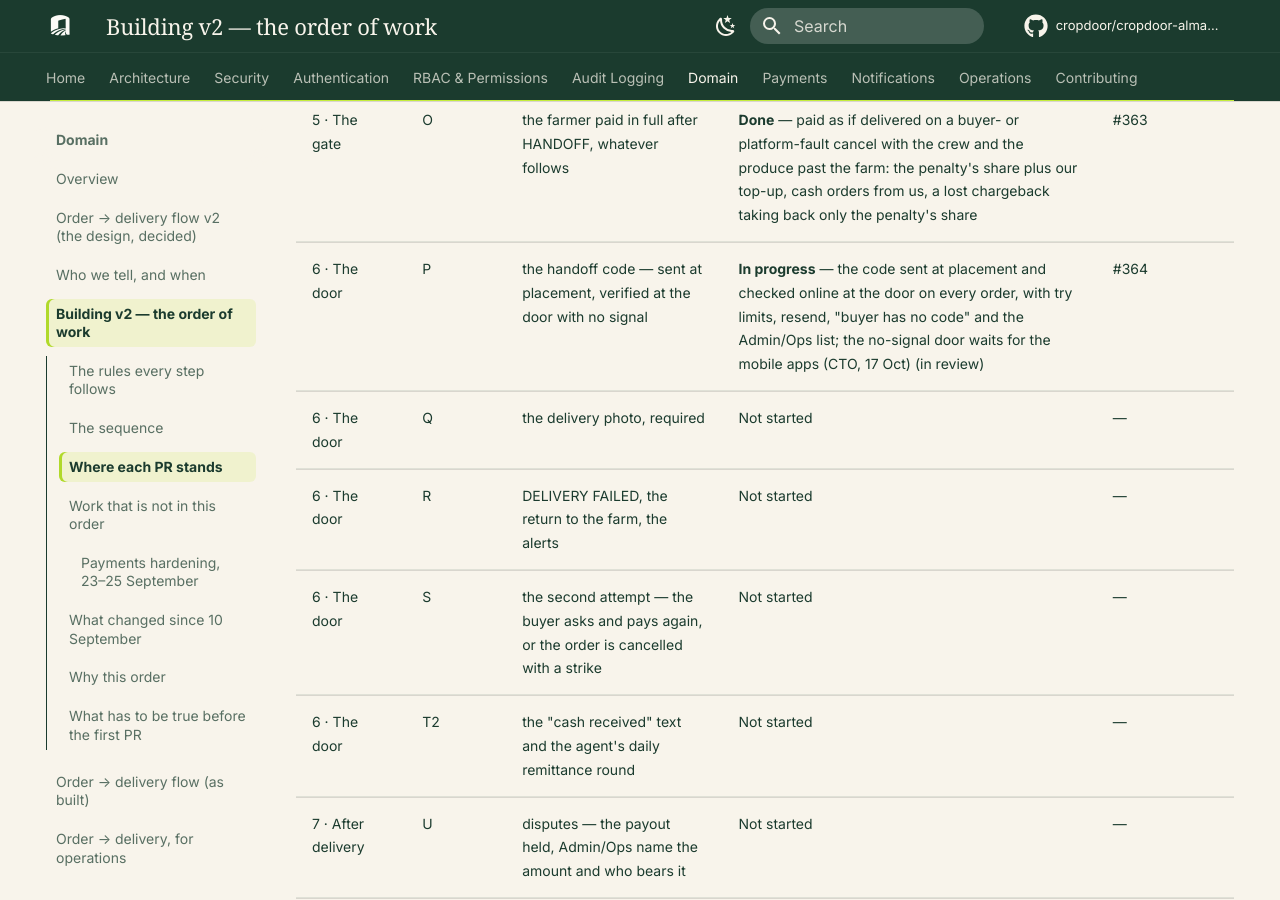
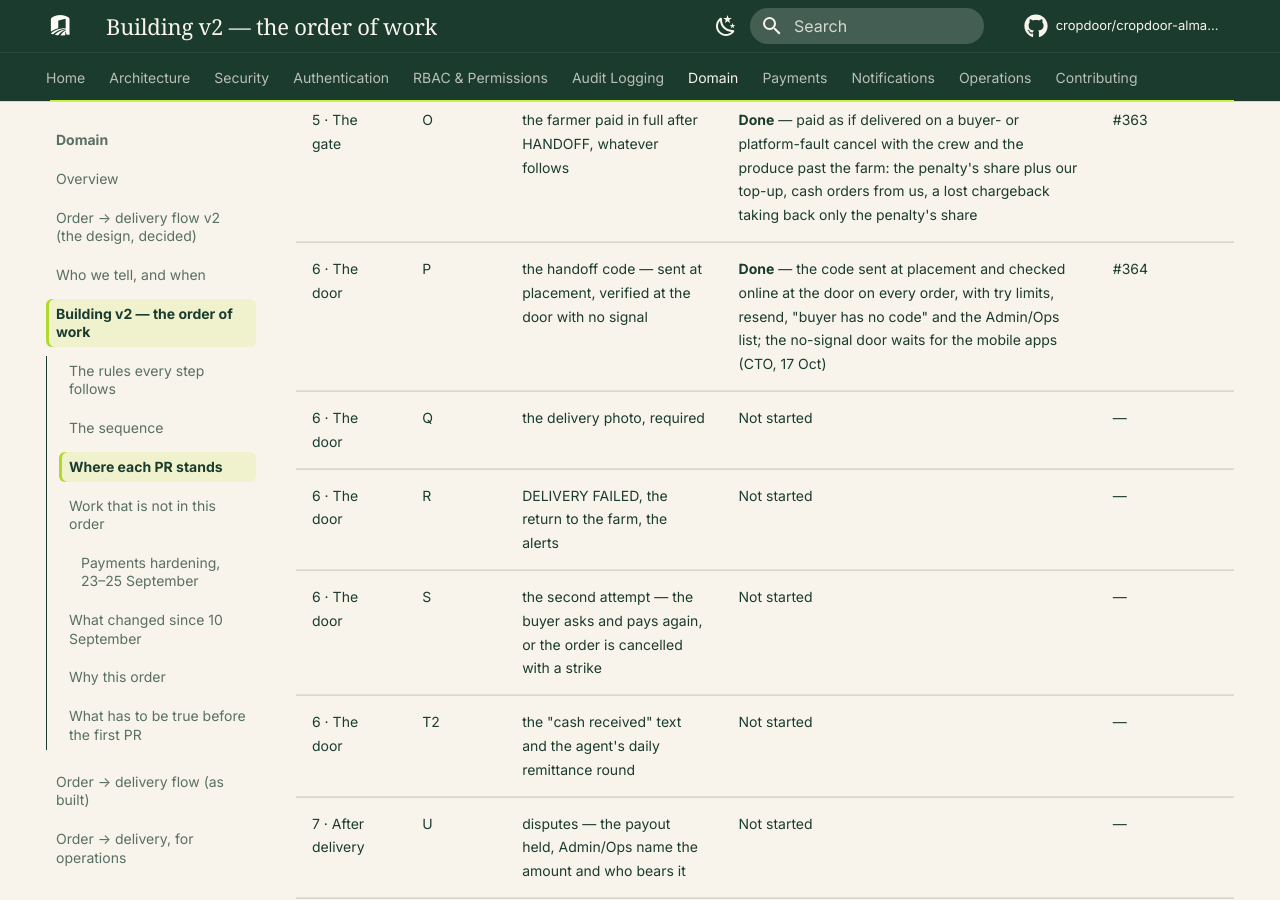
Before and after one commit to cropdoor/cropdoor-almanac, an MkDocs documentation site: the page built from docs/domain/order-delivery-flow-v2-build-order.md, in a window 1280 px wide and 900 px high, scrolled down 8010 px. Built offline with MkDocs 1.6.1 and Material for MkDocs 9.7.7, drawn with Linux system fonts in a browser that asks for light colours; some web fonts are replaced; comment, search, counter and statistics services are not loaded.

Commit message:
build order: P done (#364)

```diff
--- a/docs/domain/order-delivery-flow-v2-build-order.md
+++ b/docs/domain/order-delivery-flow-v2-build-order.md
@@ -76,7 +76,7 @@ The one place that says what is finished. A PR is **Done** only once it is merge
 | 5 · The gate | M | HANDOFF by the farmer, IN TRANSIT by the delivery agent, and the alert between them | **Done** — the HANDED_OFF state, the farmer's HANDOFF tap and IN TRANSIT only after it (M1); the Admin/Ops alert after an hour and the trip label (M2) | #357, #358 |
 | 5 · The gate | N | COLLECTION FAILED — reasons, the check made void, retry through READY | **Done** — the delivery agent's COLLECTION FAILED, the farm strike, the crew released, the check made void and the retry through READY (N1); the messages to the buyer, the farm and the field agents (N2) | #361, #362 |
 | 5 · The gate | O | the farmer paid in full after HANDOFF, whatever follows | **Done** — paid as if delivered on a buyer- or platform-fault cancel with the crew and the produce past the farm: the penalty's share plus our top-up, cash orders from us, a lost chargeback taking back only the penalty's share | #363 |
-| 6 · The door | P | the handoff code — sent at placement, verified at the door with no signal | **In progress** — the code sent at placement and checked online at the door on every order, with try limits, resend, "buyer has no code" and the Admin/Ops list; the no-signal door waits for the mobile apps (CTO, 17 Oct) (in review) | #364 |
+| 6 · The door | P | the handoff code — sent at placement, verified at the door with no signal | **Done** — the code sent at placement and checked online at the door on every order, with try limits, resend, "buyer has no code" and the Admin/Ops list; the no-signal door waits for the mobile apps (CTO, 17 Oct) | #364 |
 | 6 · The door | Q | the delivery photo, required | Not started | — |
 | 6 · The door | R | DELIVERY FAILED, the return to the farm, the alerts | Not started | — |
 | 6 · The door | S | the second attempt — the buyer asks and pays again, or the order is cancelled with a strike | Not started | — |
```
